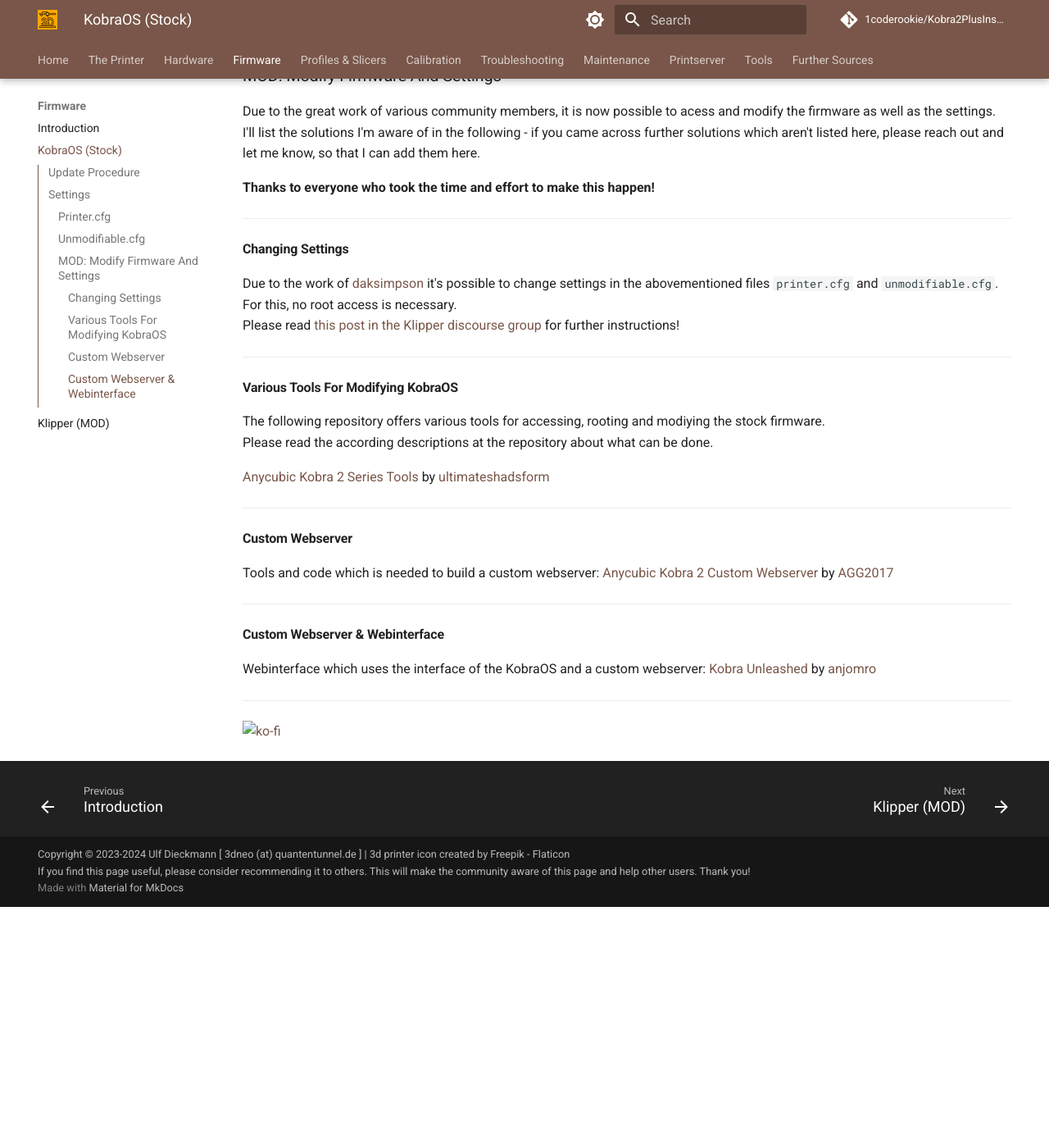
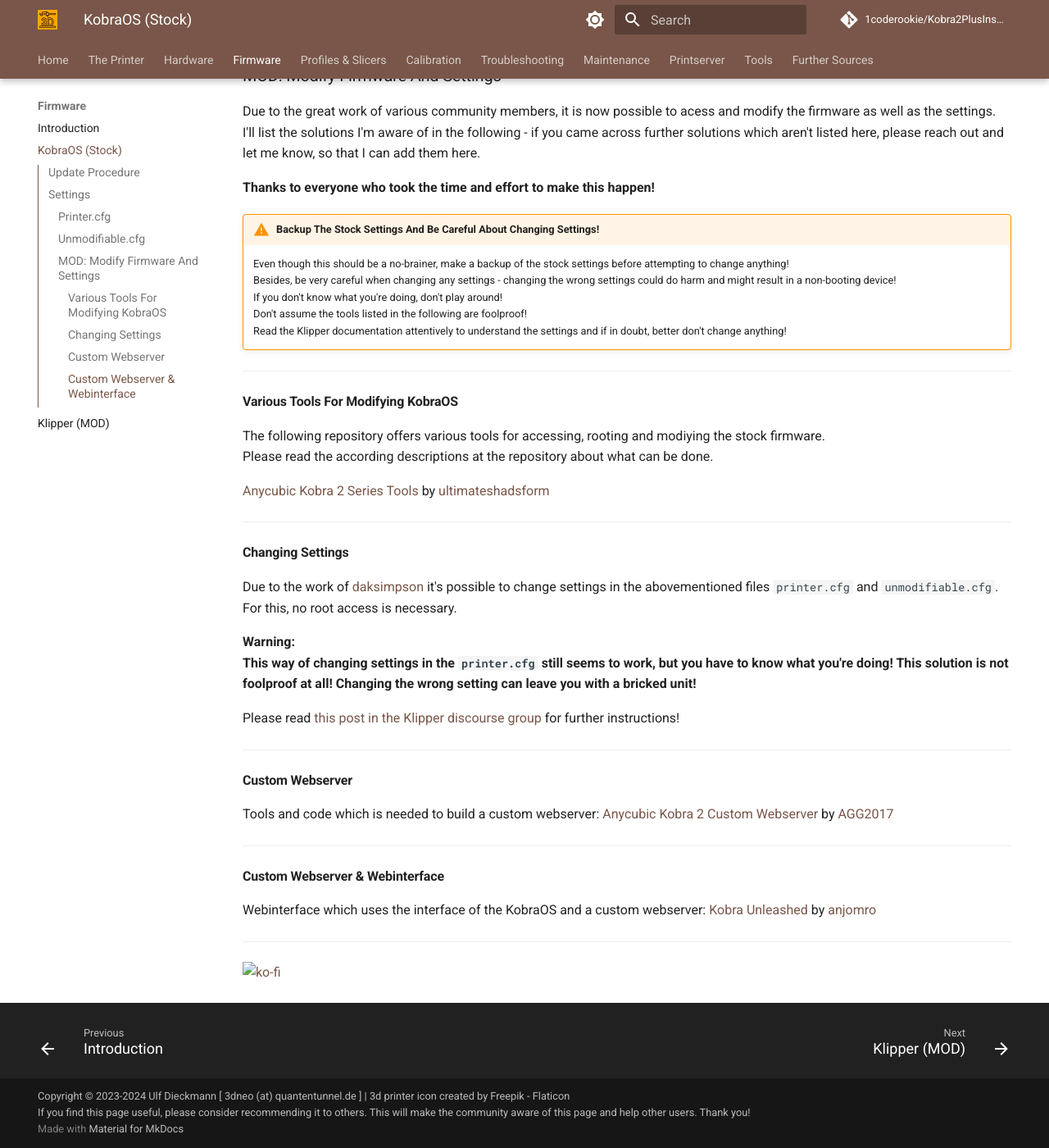
Before and after one commit to 1coderookie/Kobra2PlusInsights, an MkDocs documentation site: the page built from docs/firmware/fw_kobraOS.md, in a window 1280 px wide and 1400 px high, scrolled down 7501 px. Shown: the whole window at 82% size. Built offline with MkDocs 1.6.1 and Material for MkDocs 9.7.7, drawn with Linux system fonts in a browser that asks for light colours; comment, search, counter and statistics services are not loaded; before the commit the page ends 8607 px from its top, so only the background shows below that.

Commit message:
Update fw_kobraOS.md

```diff
--- a/docs/firmware/fw_kobraOS.md
+++ b/docs/firmware/fw_kobraOS.md
@@ -995,12 +995,13 @@ I'll list the solutions I'm aware of in the following - if you came across furth
 
 **Thanks to everyone who took the time and effort to make this happen!**
 
----
+!!! warning "Backup The Stock Settings And Be Careful About Changing Settings!"
 
-#### Changing Settings
-Due to the work of [daksimpson](https://klipper.discourse.group/u/daksimpson) it's possible to change settings in the abovementioned files `printer.cfg` and `unmodifiable.cfg`.
-For this, no root access is necessary.
-Please read [this post in the Klipper discourse group](https://klipper.discourse.group/t/printer-cfg-for-anycubic-kobra-2-plus-pro-max/11658/107) for further instructions!
+    Even though this should be a no-brainer, make a backup of the stock settings before attempting to change anything!
+    Besides, be very careful when changing any settings - changing the wrong settings could do harm and might result in a non-booting device!
+    If you don't know what you're doing, don't play around!
+    Don't assume the tools listed in the following are foolproof!
+    Read the Klipper documentation attentively to understand the settings and if in doubt, better don't change anything!
 
 ---
 
@@ -1009,6 +1010,17 @@ The following repository offers various tools for accessing, rooting and modiyin
 Please read the according descriptions at the repository about what can be done.
 
 [Anycubic Kobra 2 Series Tools](https://github.com/ultimateshadsform/Anycubic-Kobra-2-Series-Tools) by [ultimateshadsform](https://github.com/ultimateshadsform)
+
+---
+
+#### Changing Settings
+Due to the work of [daksimpson](https://klipper.discourse.group/u/daksimpson) it's possible to change settings in the abovementioned files `printer.cfg` and `unmodifiable.cfg`.
+For this, no root access is necessary.
+
+**Warning:**
+**This way of changing settings in the `printer.cfg` still seems to work, but you have to know what you're doing! This solution is not foolproof at all! Changing the wrong setting can leave you with a bricked unit!**
+
+Please read [this post in the Klipper discourse group](https://klipper.discourse.group/t/printer-cfg-for-anycubic-kobra-2-plus-pro-max/11658/107) for further instructions!
 
 ---
 
```
